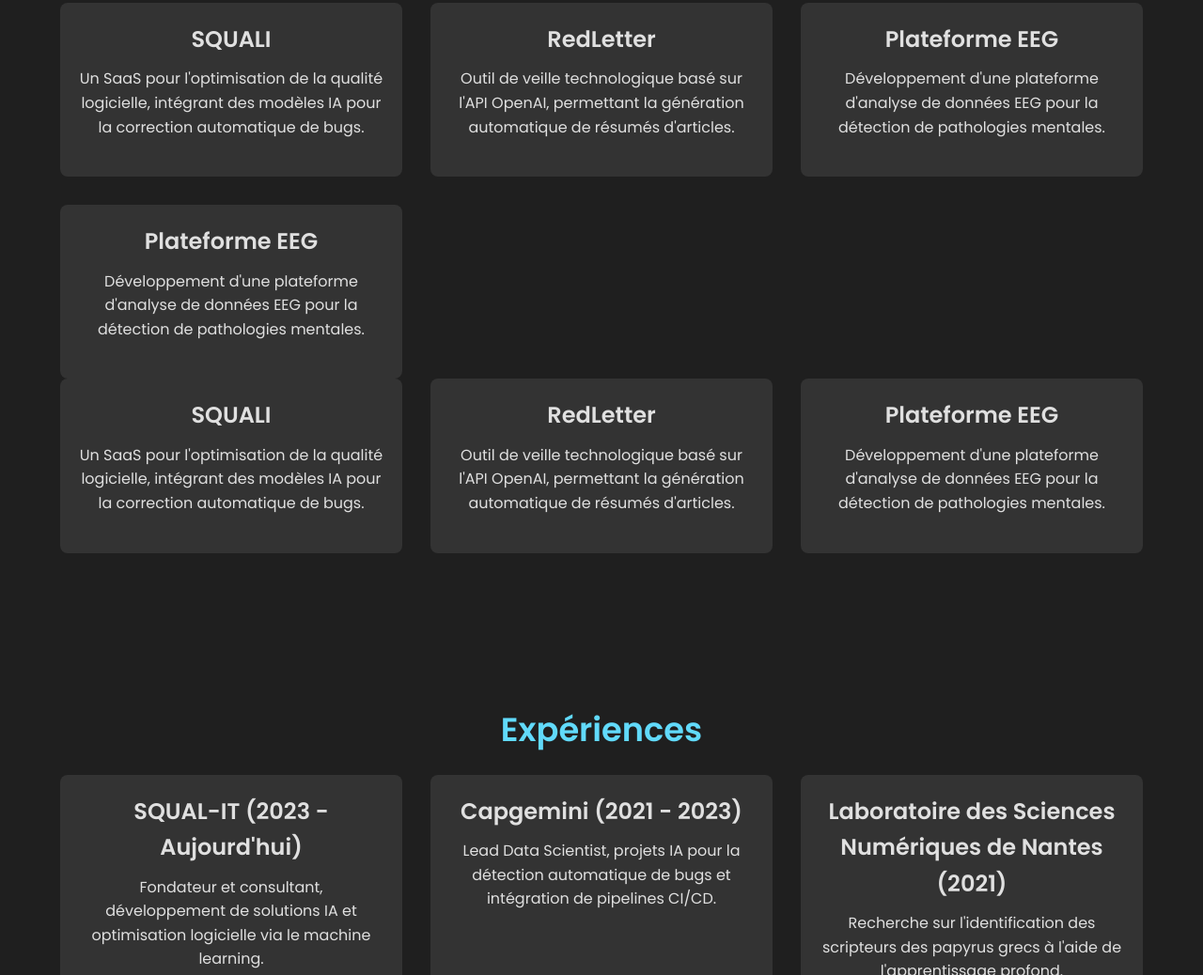
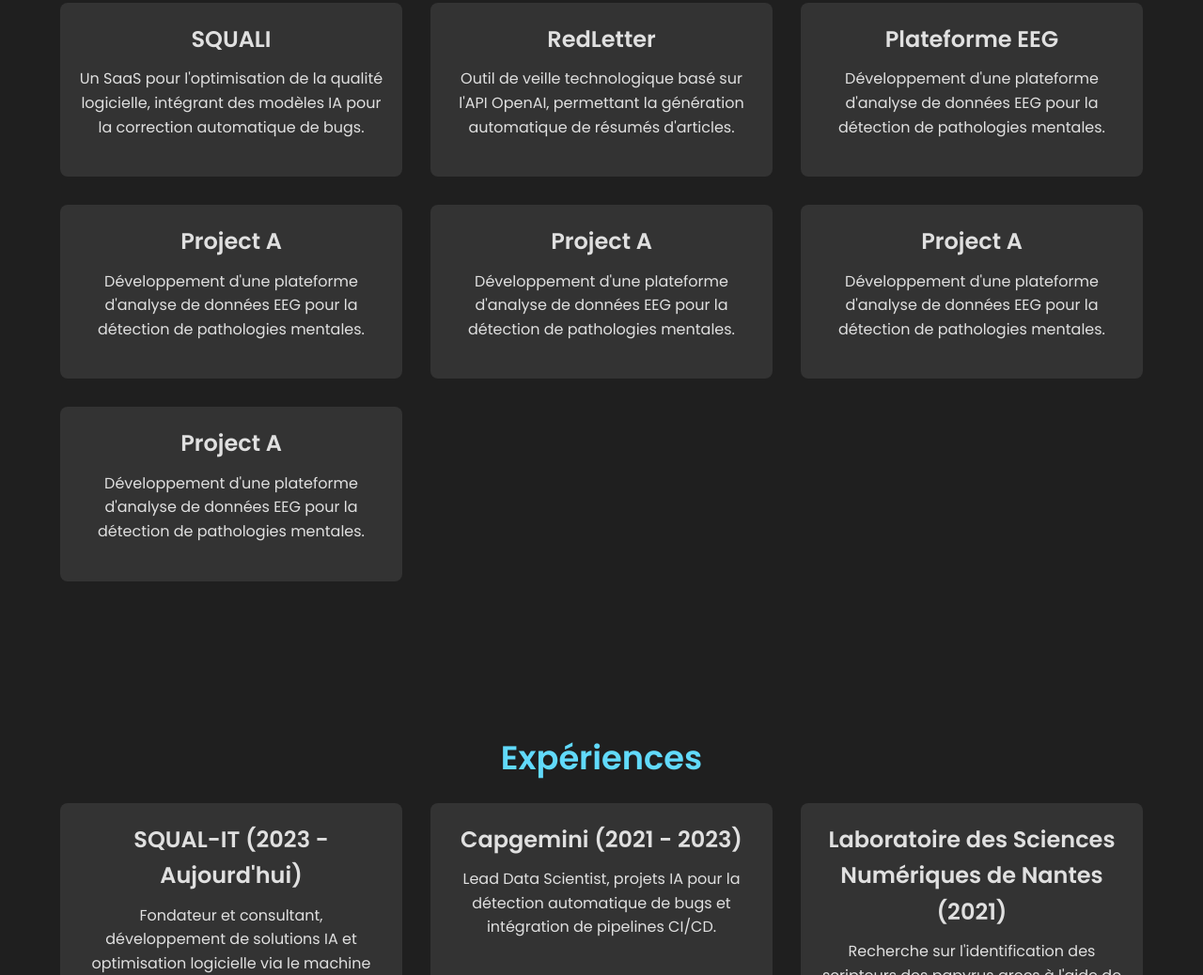
Before and after one commit to NabilBouchanane/portfolio, a plain HTML site: page index.html in a window 1280 px wide. Shown: the part 750-1788 px from the top of the page at 94% size. Drawn offline with Linux system fonts and the light colour scheme.

Commit message:
(test:) experiment the project list view

```diff
--- a/index.html
+++ b/index.html
@@ -52,21 +52,19 @@
           <p>Développement d'une plateforme d'analyse de données EEG pour la détection de pathologies mentales.</p>
         </div>
         <div class="project">
-          <h3>Plateforme EEG</h3>
+          <h3>Project A</h3>
           <p>Développement d'une plateforme d'analyse de données EEG pour la détection de pathologies mentales.</p>
         </div>
-      </div>
-      <div class="project-list">
         <div class="project">
-          <h3>SQUALI</h3>
-          <p>Un SaaS pour l'optimisation de la qualité logicielle, intégrant des modèles IA pour la correction automatique de bugs.</p>
+          <h3>Project A</h3>
+          <p>Développement d'une plateforme d'analyse de données EEG pour la détection de pathologies mentales.</p>
         </div>
         <div class="project">
-          <h3>RedLetter</h3>
-          <p>Outil de veille technologique basé sur l'API OpenAI, permettant la génération automatique de résumés d'articles.</p>
+          <h3>Project A</h3>
+          <p>Développement d'une plateforme d'analyse de données EEG pour la détection de pathologies mentales.</p>
         </div>
         <div class="project">
-          <h3>Plateforme EEG</h3>
+          <h3>Project A</h3>
           <p>Développement d'une plateforme d'analyse de données EEG pour la détection de pathologies mentales.</p>
         </div>
       </div>
```
